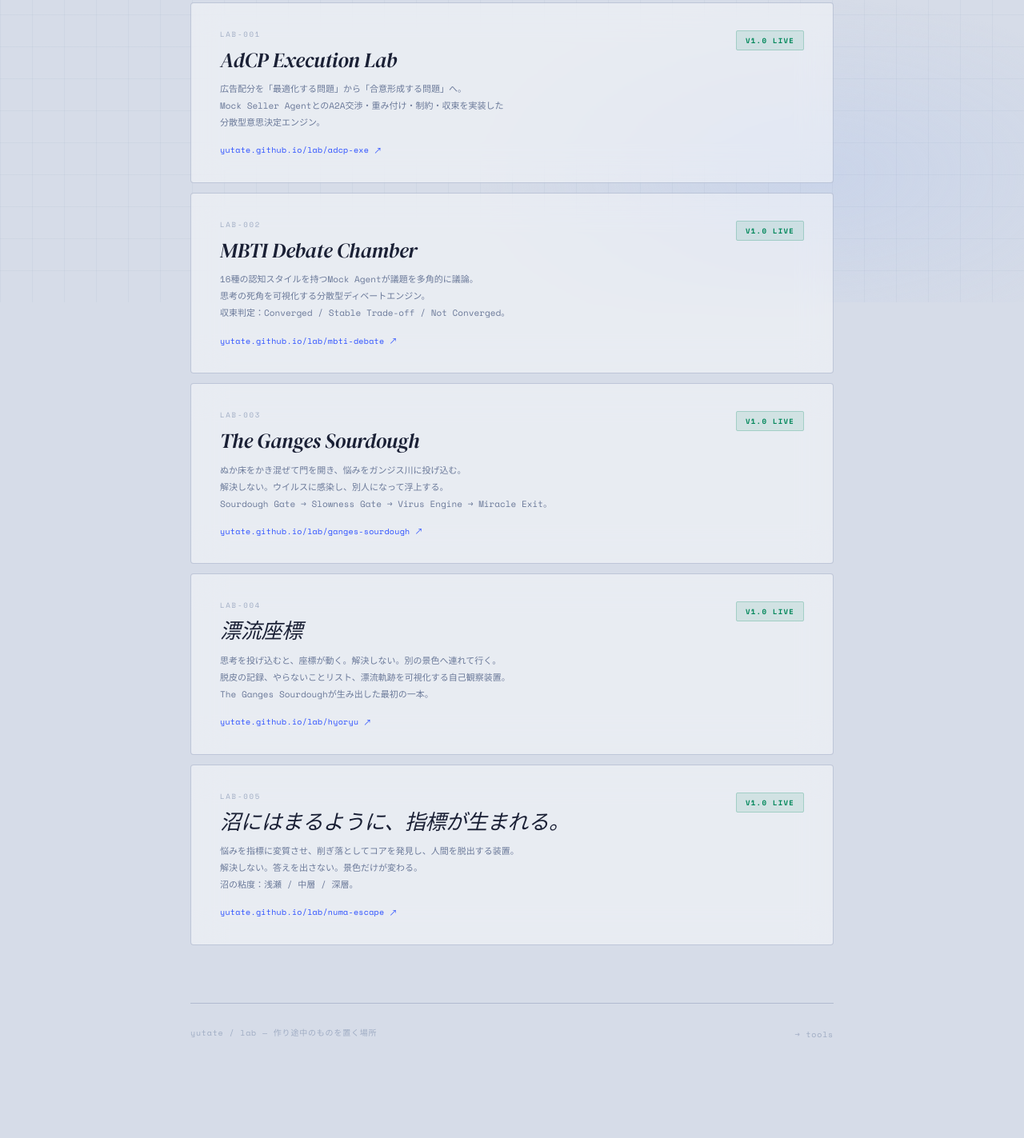
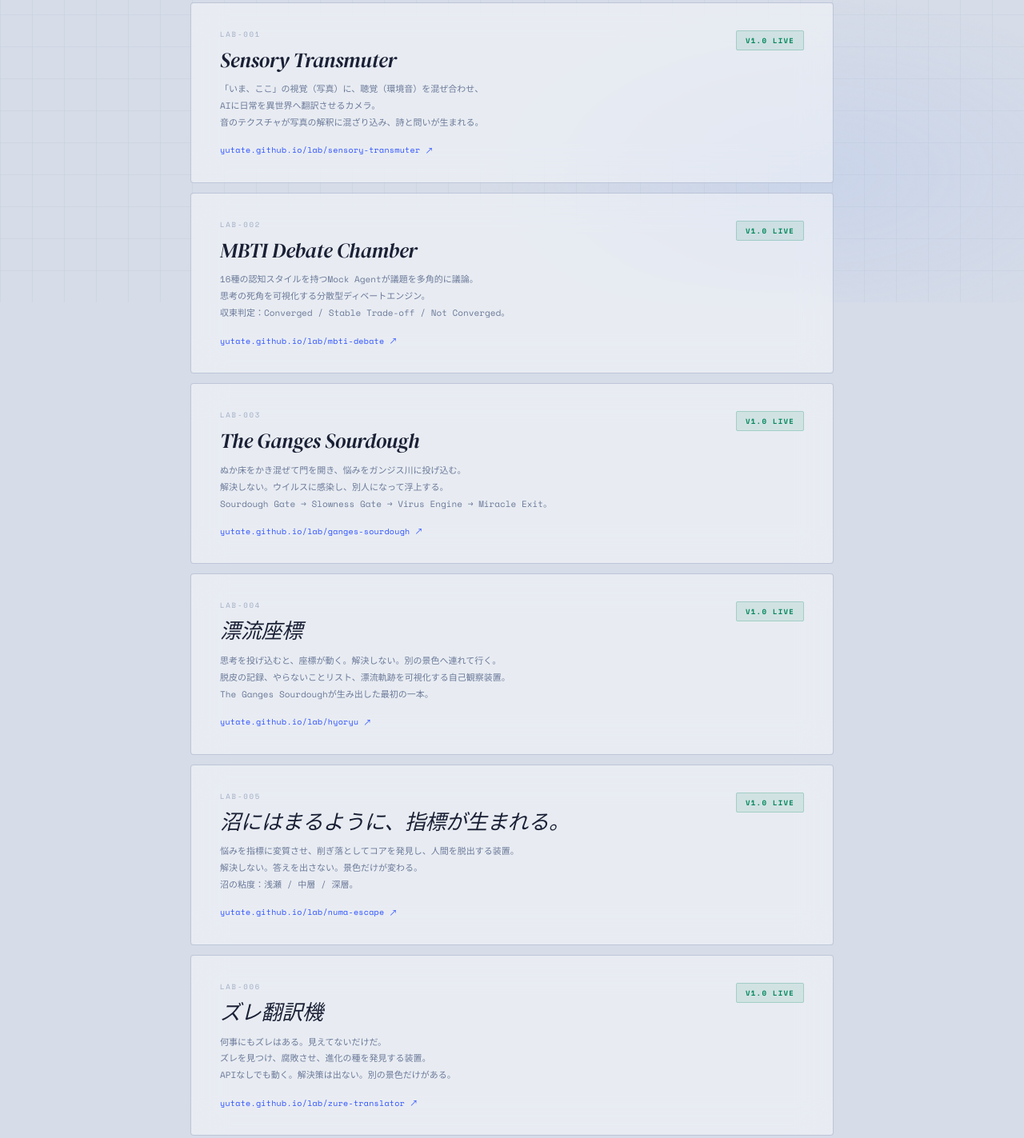
Before and after one commit to yutate/lab, a website: page index.html in a window 1280 px wide. Shown: the part 422-1845 px from the top of the page at 80% size. Drawn offline with nearby package versions, Linux system fonts and the light colour scheme.

Commit message:
update: Sensory Transmuter追加、AdCP→toolsへ移動

```diff
--- a/index.html
+++ b/index.html
@@ -184,6 +184,9 @@ h1 em {
 .project-card:nth-child(2) { animation-delay: 0.22s; }
 .project-card:nth-child(3) { animation-delay: 0.29s; }
 .project-card:nth-child(4) { animation-delay: 0.36s; }
+.project-card:nth-child(5) { animation-delay: 0.43s; }
+.project-card:nth-child(6) { animation-delay: 0.50s; }
+.project-card:nth-child(7) { animation-delay: 0.57s; }
 
 .project-card:hover {
   background: rgba(255,255,255,0.65);
@@ -302,20 +305,20 @@ footer {
   <div class="section-label">Projects</div>
 
   <div class="projects">
-    <a class="project-card" href="https://yutate.github.io/lab/adcp-exe/" target="_blank">
+    <a class="project-card" href="https://yutate.github.io/lab/sensory-transmuter/" target="_blank">
       <div>
         <div class="project-id">LAB-001</div>
-        <div class="project-name">AdCP Execution Lab</div>
+        <div class="project-name">Sensory Transmuter</div>
         <div class="project-desc">
-          広告配分を「最適化する問題」から「合意形成する問題」へ。<br>
-          Mock Seller AgentとのA2A交渉・重み付け・制約・収束を実装した<br>
-          分散型意思決定エンジン。
+          「いま、ここ」の視覚（写真）に、聴覚（環境音）を混ぜ合わせ、<br>
+          AIに日常を異世界へ翻訳させるカメラ。<br>
+          音のテクスチャが写真の解釈に混ざり込み、詩と問いが生まれる。
         </div>
-        <div class="project-url">yutate.github.io/lab/adcp-exe</div>
+        <div class="project-url">yutate.github.io/lab/sensory-transmuter</div>
       </div>
       <div><span class="badge badge-live">v1.0 live</span></div>
     </a>
-     <a class="project-card" href="https://yutate.github.io/lab/mbti-debate/" target="_blank">
+    <a class="project-card" href="https://yutate.github.io/lab/mbti-debate/" target="_blank">
       <div>
         <div class="project-id">LAB-002</div>
         <div class="project-name">MBTI Debate Chamber</div>
@@ -367,6 +370,19 @@ footer {
       </div>
       <div><span class="badge badge-live">v1.0 live</span></div>
     </a>
+    <a class="project-card" href="https://yutate.github.io/lab/zure-translator/" target="_blank">
+      <div>
+        <div class="project-id">LAB-006</div>
+        <div class="project-name">ズレ翻訳機</div>
+        <div class="project-desc">
+          何事にもズレはある。見えてないだけだ。<br>
+          ズレを見つけ、腐敗させ、進化の種を発見する装置。<br>
+          APIなしでも動く。解決策は出ない。別の景色だけがある。
+        </div>
+        <div class="project-url">yutate.github.io/lab/zure-translator</div>
+      </div>
+      <div><span class="badge badge-live">v1.0 live</span></div>
+    </a>
   </div>
 
   <footer>
```
